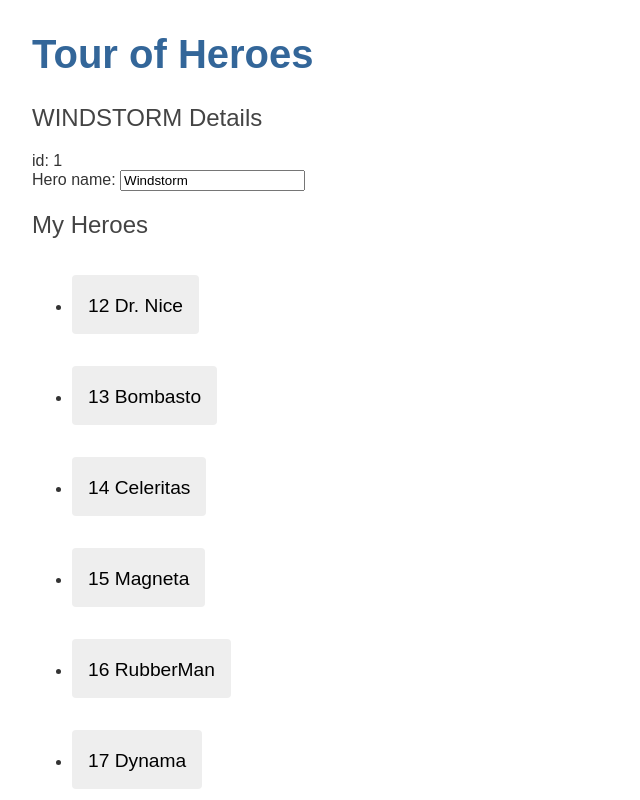
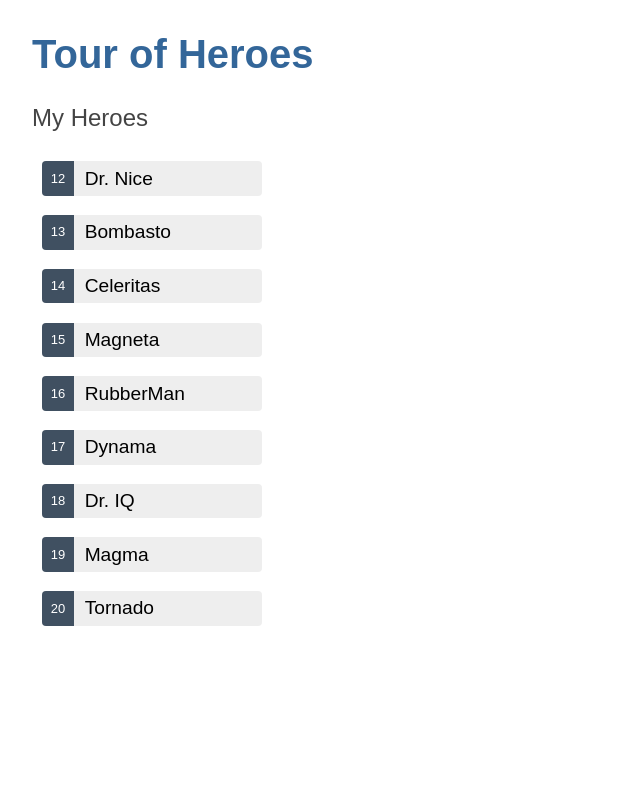
Before and after one commit to mherndon7/AngularPlayground, an Angular app: page / in a window 1280 px wide. Shown: the top 800 px of the page, without its empty margins (0-640 px from the left). Built offline with nearby package versions, Linux system fonts and the light colour scheme.

Commit message:
Added selectable heroes

```diff
--- a/src/app/heroes/heroes.component.css
+++ b/src/app/heroes/heroes.component.css
@@ -0,0 +1,66 @@
+/* HeroesComponent's private CSS styles */
+.heroes {
+  margin: 0 0 2em 0;
+  list-style-type: none;
+  padding: 0;
+  width: 15em;
+}
+
+.heroes li {
+  display: flex;
+}
+
+.heroes button {
+  flex: 1;
+  cursor: pointer;
+  position: relative;
+  left: 0;
+  background-color: #eee;
+  margin: 0.5em;
+  padding: 0;
+  border-radius: 4px;
+  display: flex;
+  align-items: stretch;
+  height: 1.8em;
+}
+
+.heroes button:hover {
+  color: #2c3a41;
+  background-color: #e6e6e6;
+  left: 0.1em;
+}
+
+.heroes button:active {
+  background-color: #525252;
+  color: #fafafa;
+}
+
+.heroes button.selected {
+  background-color: black;
+  color: white;
+}
+
+.heroes button.selected:hover {
+  background-color: #505050;
+  color: white;
+}
+
+.heroes button.selected:active {
+  background-color: black;
+  color: white;
+}
+
+.heroes .badge {
+  display: inline-block;
+  font-size: small;
+  color: white;
+  padding: 0.8em 0.7em 0 0.7em;
+  background-color: #405061;
+  line-height: 1em;
+  margin-right: 0.8em;
+  border-radius: 4px 0 0 4px;
+}
+
+.heroes .name {
+  align-self: center;
+}
--- a/src/app/heroes/heroes.component.html
+++ b/src/app/heroes/heroes.component.html
@@ -1,16 +1,22 @@
-<h2>{{ hero.name | uppercase }} Details</h2>
-<div><span>id: </span>{{ hero.id }}</div>
-<div>
-  <label for="name">Hero name: </label>
-  <input id="name" [(ngModel)]="hero.name" placeholder="name" />
-</div>
-
 <h2>My Heroes</h2>
 <ul class="heroes">
   <li *ngFor="let hero of heroes">
-    <button type="button">
-      <span class="badge">{{ hero.id }} </span>
+    <button
+      [class.selected]="hero === selectedHero"
+      type="button"
+      (click)="onSelect(hero)"
+    >
+      <span class="badge">{{ hero.id }}</span>
       <span class="name">{{ hero.name }}</span>
     </button>
   </li>
 </ul>
+
+<div *ngIf="selectedHero">
+  <h2>{{ selectedHero.name | uppercase }} Details</h2>
+  <div>id: {{ selectedHero.id }}</div>
+  <div>
+    <label for="hero-name">Hero name: </label>
+    <input id="hero-name" [(ngModel)]="selectedHero.name" placeholder="name" />
+  </div>
+</div>
--- a/src/app/heroes/heroes.component.ts
+++ b/src/app/heroes/heroes.component.ts
@@ -13,8 +13,9 @@ import { NgFor, NgIf, UpperCasePipe } from '@angular/common';
 })
 export class HeroesComponent {
   heroes = HEROES;
-  hero: Hero = {
-    id: 1,
-    name: 'Windstorm',
-  };
+  selectedHero?: Hero;
+
+  onSelect(hero: Hero): void {
+    this.selectedHero = hero;
+  }
 }
```
